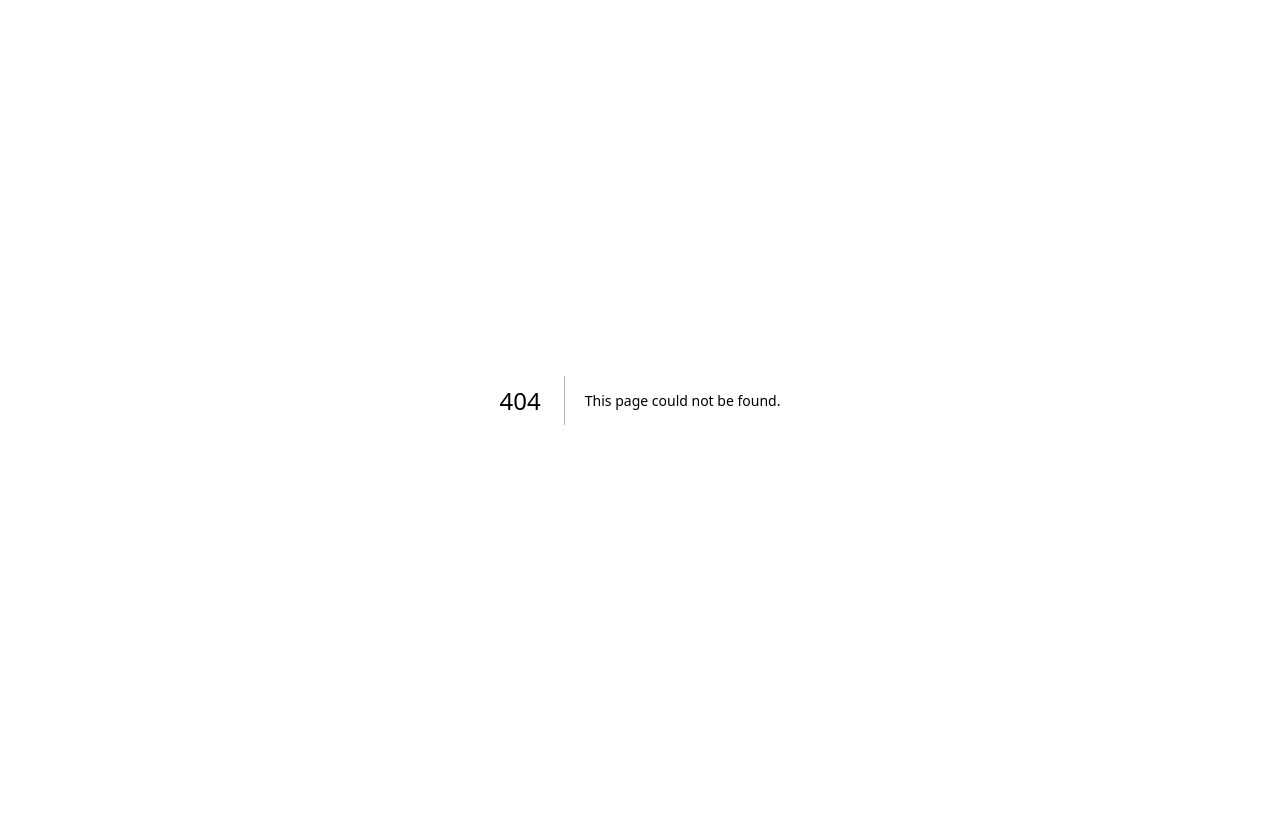
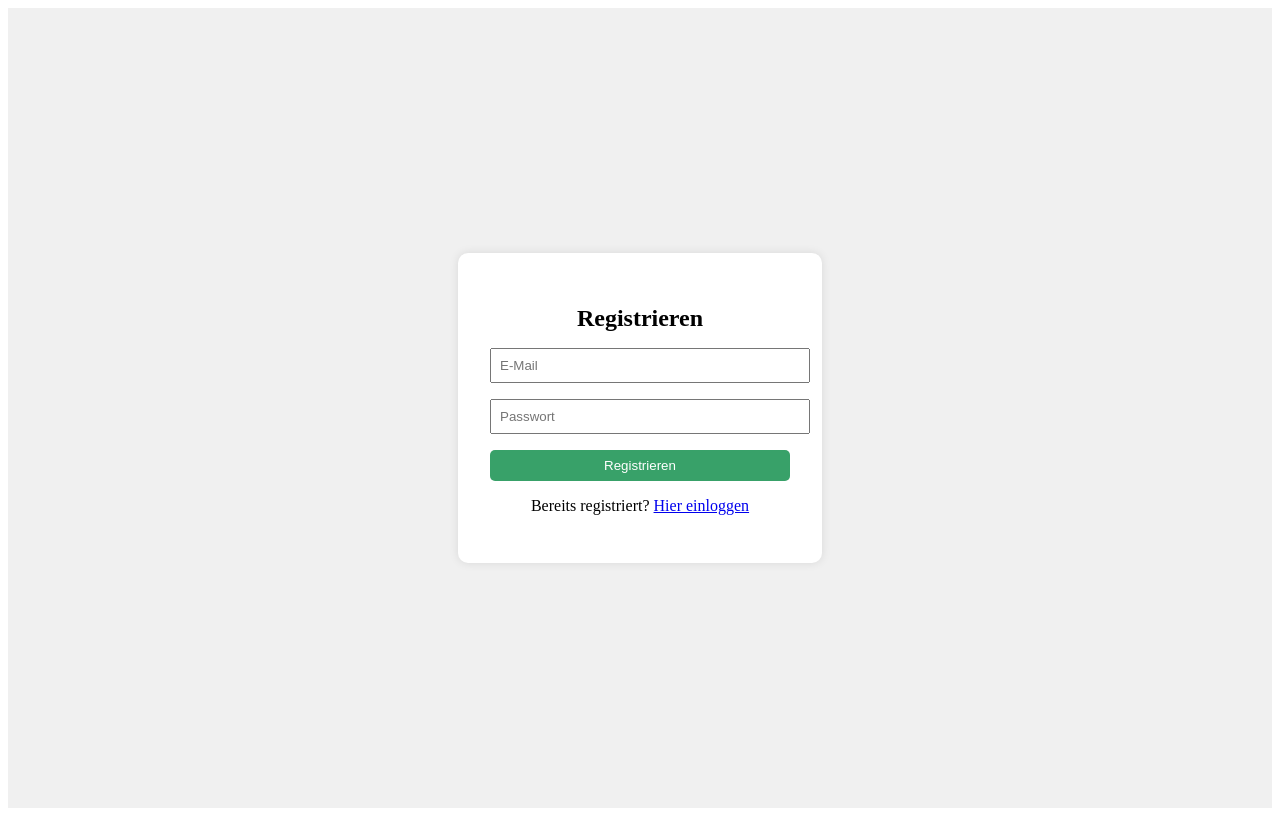
Before and after one commit to Velondev/spv-dash-next, a Next.js app: page /signup in a window 1280 px wide. Before the commit this address had no page. Built offline with nearby package versions, Linux system fonts and the light colour scheme; no server answers.

Commit message:
Add files via upload
Add signup with reverrt to login and back

```diff
--- /dev/null
+++ b/pages/signup.tsx
@@ -0,0 +1,77 @@
+import { useState } from 'react'
+import { useRouter } from 'next/router'
+import { createClient } from '@supabase/supabase-js'
+
+const supabase = createClient(
+  process.env.NEXT_PUBLIC_SUPABASE_URL!,
+  process.env.NEXT_PUBLIC_SUPABASE_ANON_KEY!
+)
+
+export default function Signup() {
+  const router = useRouter()
+  const [email, setEmail] = useState('')
+  const [password, setPassword] = useState('')
+  const [error, setError] = useState('')
+  const [loading, setLoading] = useState(false)
+
+  const handleSignup = async () => {
+    setLoading(true)
+    setError('')
+    const { error } = await supabase.auth.signUp({
+      email,
+      password
+    })
+
+    if (error) {
+      setError(error.message)
+    } else {
+      router.push('/login')
+    }
+
+    setLoading(false)
+  }
+
+  return (
+    <div style={{
+      display: 'flex', justifyContent: 'center', alignItems: 'center',
+      height: '100vh', background: '#f0f0f0'
+    }}>
+      <div style={{
+        background: 'white', padding: '2rem', borderRadius: '10px',
+        boxShadow: '0 0 10px rgba(0,0,0,0.1)', width: '300px'
+      }}>
+        <h2 style={{ textAlign: 'center', marginBottom: '1rem' }}>Registrieren</h2>
+        <input
+          type="email"
+          placeholder="E-Mail"
+          value={email}
+          onChange={(e) => setEmail(e.target.value)}
+          style={{ width: '100%', marginBottom: '1rem', padding: '0.5rem' }}
+        />
+        <input
+          type="password"
+          placeholder="Passwort"
+          value={password}
+          onChange={(e) => setPassword(e.target.value)}
+          style={{ width: '100%', marginBottom: '1rem', padding: '0.5rem' }}
+        />
+        <button
+          onClick={handleSignup}
+          disabled={loading}
+          style={{
+            width: '100%', padding: '0.5rem',
+            background: loading ? '#ccc' : '#38a169',
+            color: 'white', border: 'none', borderRadius: '5px',
+            cursor: loading ? 'not-allowed' : 'pointer'
+          }}
+        >
+          {loading ? 'Registrieren...' : 'Registrieren'}
+        </button>
+        {error && <div style={{ color: 'red', marginTop: '1rem', textAlign: 'center' }}>{error}</div>}
+        <p style={{ textAlign: 'center', marginTop: '1rem' }}>
+          Bereits registriert? <a href="/login">Hier einloggen</a>
+        </p>
+      </div>
+    </div>
+  )
+}
```
